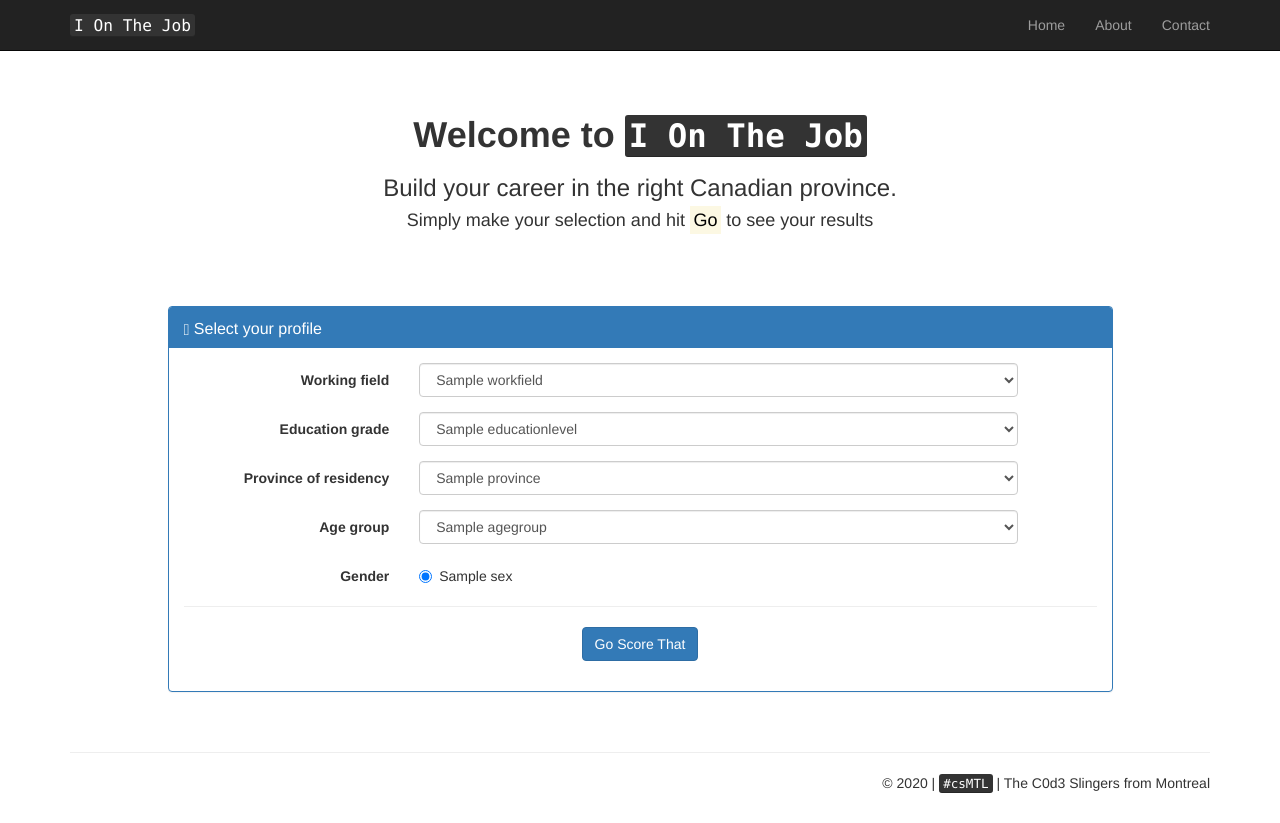
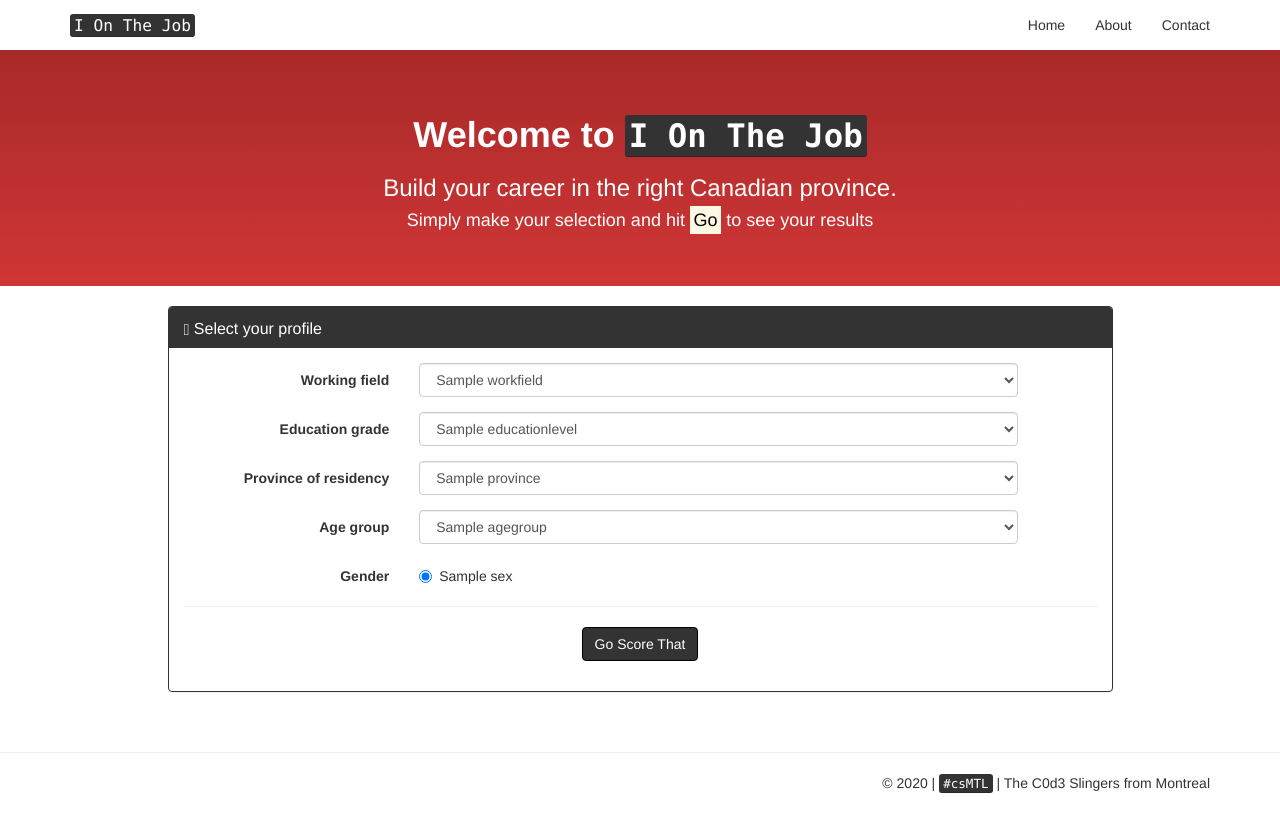
Before and after one commit to msulivan514/csmtl, a Django app: template app/templates/app/index.html in a window 1280 px wide. Run offline with Django 3.2, Linux system fonts and the light colour scheme; the template is opened without the code that fills it: most values are stand-ins (such as "Sample title", 1, 10 or a date in 2020); some libraries are stand-ins or nearby versions; some web fonts are replaced.

Commit message:
Change graphical design

```diff
--- a/app/static/app/content/site.css
+++ b/app/static/app/content/site.css
@@ -35,15 +35,61 @@ input[type="checkbox"].input-validation-error {
 }
 
 header {
-    margin: 15px;
-    padding: 30px;
+    margin: 0;
+    padding: 45px;
+    background-color: rgba(208, 54, 54, 1);
+    background-image: linear-gradient(to bottom, rgba(168, 41, 41, 1) 0, rgba(208, 54, 54, 1) 100%);
+    background-repeat: repeat-x;
+    color: white;
 }
 
 .navbar-brand kbd:hover {
     background-color: rgba(208, 54, 54, 1);
 }
 
-.navbar-inverse .navbar-nav > li > a:hover, .navbar-inverse .navbar-nav > li > a:focus {
+.navbar .navbar-nav > li > a, .navbar {
+    color: #333333;
+}
+
+.navbar .navbar-nav > li > a:hover, .navbar .navbar-nav > li > a:focus {
     color: rgba(208, 54, 54, 1);
     background-color: transparent;
+    text-decoration: underline;
 }
+
+.progress-bar {
+    background-color: rgba(51, 51, 51, 1);
+}
+
+.panel-primary, .panel-success {
+    border-color: rgba(51, 51, 51, 1);
+}
+
+.panel-primary > .panel-heading {
+    color: #ffffff;
+    background-color: rgba(51, 51, 51, 1);
+    border-color: rgba(51, 51, 51, 1);
+}
+
+.panel-success > .panel-heading {
+    color: #ffffff;
+    background-color: rgba(119, 119, 119, 1);
+    border-color: rgba(119, 119, 119, 1);
+}
+
+.btn-primary {
+    color: #ffffff;
+    background-color: rgba(51, 51, 51, 1);
+    border-color: black;
+}
+
+.btn-primary:hover, .btn-primary:focus, .focus.btn-primary, .btn-primary:active, .active.btn-primary, .open > .btn-primary.dropdown-toggle {
+    color: #ffffff;
+    background-color: rgba(208, 54, 54, 1);
+    border-color: rgba(168, 41, 41, 1);
+}
+
+.disabled.btn-primary, [disabled].btn-primary, fieldset[disabled] .btn-primary, .disabled.btn-primary:hover, [disabled].btn-primary:hover, fieldset[disabled] .btn-primary:hover, .disabled.btn-primary:focus, [disabled].btn-primary:focus, fieldset[disabled] .btn-primary:focus, .focus.disabled.btn-primary, [disabled].focus.btn-primary, fieldset[disabled] .focus.btn-primary, .disabled.btn-primary:active, [disabled].btn-primary:active, fieldset[disabled] .btn-primary:active, .active.disabled.btn-primary, [disabled].active.btn-primary, fieldset[disabled] .active.btn-primary {
+    background-color: rgba(208, 54, 54, 0.6);
+    border-color: rgba(168, 41, 41, 1);
+}
--- a/app/templates/app/about.html
+++ b/app/templates/app/about.html
@@ -1,6 +1,8 @@
 {% extends "app/layout.html" %}
 
 {% block content %}
+
+<div class="container body-content">
 
     <h2><span class="glyphicon glyphicon-file"></span> About <kbd>#csMTL</kbd></h2>
     <h3>We are the C0d3 Slingers from Montreal.</h3>
@@ -31,4 +33,6 @@
 
     </section>
 
+</div>
+
 {% endblock %}
--- a/app/templates/app/contact.html
+++ b/app/templates/app/contact.html
@@ -2,10 +2,10 @@
 
 {% block content %}
 
+<div class="container body-content">
+
     <h2><span class="glyphicon glyphicon-envelope"></span> Contact us</h2>
     <h3>Give us your feedback.<br /> Participate in this ongoing effort.</h3>
-
-<br/>
 
     <p>You can reach us by email. Or even better, if you have some programming skills, collaborate!</p>
 
@@ -16,5 +16,6 @@
         <strong>Connect to our GitHub page:</strong> <a href="#">ADD HERE</a>
     </address>
 
+</div>
 
 {% endblock %}
--- a/app/templates/app/index.html
+++ b/app/templates/app/index.html
@@ -5,7 +5,7 @@
 <header>
     <div class="row">
         <div class="col-sm-12 text-center">
-            <h1><strong>Welcome to <kbd>I On The Job</kbd></strong></h1>
+            <h1><strong>Welcome to <span style="white-space: nowrap;"><kbd>I On The Job</kbd></span></strong></h1>
             <h3>Build your career in the right Canadian province.</h3>
             <h4>Simply make your selection and hit <mark>Go</mark> to see your results</h4>
         </div>
@@ -13,6 +13,8 @@
 </header>
 
 <br />
+
+<div class="container body-content">
 
     <!-- progress bar to indicate loading of search filters -->
     <div class="row collapse in" id="progress">
@@ -98,6 +100,8 @@
             </div>
         </div>
     </section>
+
+</div>
 
 <script>
 
--- a/app/templates/app/layout.html
+++ b/app/templates/app/layout.html
@@ -24,7 +24,7 @@
 </head>
 
 <body>
-    <div class="navbar navbar-inverse navbar-fixed-top">
+    <div class="navbar navbar-fixed-top">
         <div class="container">
             <div class="navbar-header">
                 <button type="button" class="navbar-toggle" data-toggle="collapse" data-target=".navbar-collapse">
@@ -44,13 +44,15 @@
         </div>
     </div>
 
-    <div class="container body-content">
-        {% block content %}{% endblock %}
-        <hr/>
-        <footer class="text-right">
+    {% block content %}{% endblock %}
+
+    <hr/>
+
+    <footer class="text-right">
+        <div class="container">
             <p>&copy; {{ year }} | <kbd>#csMTL</kbd> | The C0d3 Slingers from Montreal</p>
-        </footer>
-    </div>
+        </div>
+    </footer>
 
 </body>
 </html>
```
Lines whose indentation alone changed are shown as unchanged.
